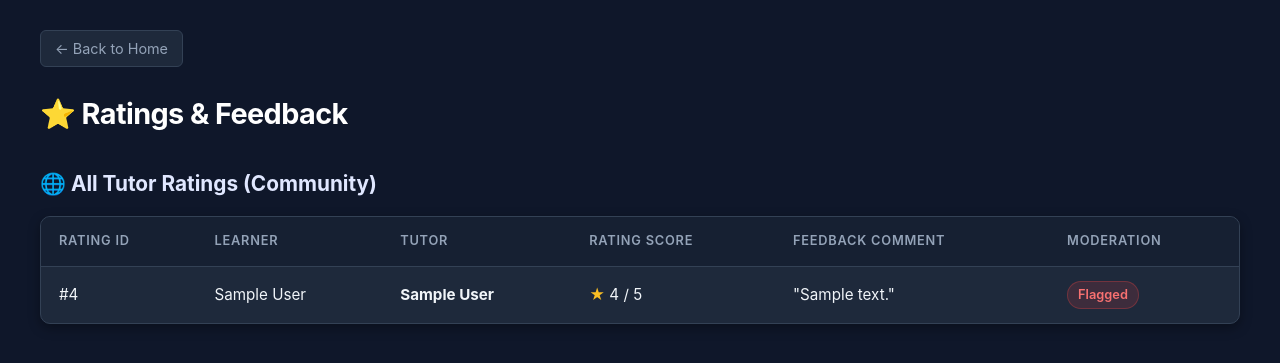
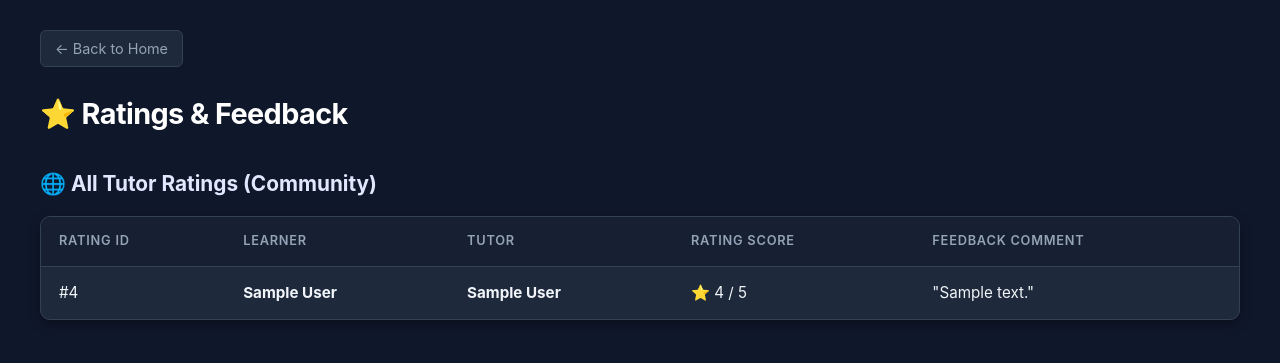
Before and after one commit to oishorjooakkhorr-cyber/Smart_Tutoring_System, a Django app: template core/templates/ratings.html in a window 1280 px wide. Shown: the top 363 px of the page. Run offline with Django 4.2, Linux system fonts and the light colour scheme; the template is opened without the code that fills it: values that come from a table or form of the project are taken from there, others are empty; tables that the repository leaves empty hold one stand-in row (values such as "Sample post").

Commit message:
Remove unused Moderation column from ratings view

```diff
--- a/core/templates/ratings.html
+++ b/core/templates/ratings.html
@@ -152,7 +152,6 @@
                     <th>Learner</th>
                     <th>Rating Score</th>
                     <th>Feedback Comment</th>
-                    <th>Moderation Status</th>
                 </tr>
             </thead>
             <tbody>
@@ -160,20 +159,13 @@
                 <tr>
                     <td>#{{ r.rating_id }}</td>
                     <td><strong>{{ r.learner.student.name }}</strong></td>
-                    <td><span style="color: #fbbf24; font-size: 1.1rem;">★</span> <strong>{{ r.rating }} / 5</strong>
+                    <td><span style="color: #fbbf24; font-size: 1.1rem;">⭐</span> <strong>{{ r.rating }} / 5</strong>
                     </td>
                     <td>"{{ r.comment }}"</td>
-                    <td>
-                        {% if r.warning %}
-                        <span class="badge-pill badge-warning">Flagged / Warning</span>
-                        {% else %}
-                        <span class="badge-pill badge-ok">Normal</span>
-                        {% endif %}
-                    </td>
                 </tr>
                 {% empty %}
                 <tr>
-                    <td colspan="5" style="text-align: center; color: var(--text-muted); padding: 25px;">You haven't
+                    <td colspan="4" style="text-align: center; color: var(--text-muted); padding: 25px;">You haven't
                         received any learner feedback ratings yet.</td>
                 </tr>
                 {% endfor %}
@@ -193,28 +185,20 @@
                 <th>Tutor</th>
                 <th>Rating Score</th>
                 <th>Feedback Comment</th>
-                <th>Moderation</th>
             </tr>
         </thead>
         <tbody>
             {% for r in ratings %}
             <tr>
                 <td>#{{ r.rating_id }}</td>
-                <td>{{ r.learner.student.name }}</td>
+                <td><strong>{{ r.learner.student.name }}</strong></td>
                 <td><strong>{{ r.tutor.student.name }}</strong></td>
-                <td><span style="color: #fbbf24;">★</span> {{ r.rating }} / 5</td>
+                <td><span style="color: #fbbf24;">⭐</span> {{ r.rating }} / 5</td>
                 <td>"{{ r.comment }}"</td>
-                <td>
-                    {% if r.warning %}
-                    <span class="badge-pill badge-warning">Flagged</span>
-                    {% else %}
-                    <span class="badge-pill badge-ok">Normal</span>
-                    {% endif %}
-                </td>
             </tr>
             {% empty %}
             <tr>
-                <td colspan="6" style="text-align: center; color: var(--text-muted); padding: 25px;">No ratings found in
+                <td colspan="5" style="text-align: center; color: var(--text-muted); padding: 25px;">No ratings found in
                     the system.</td>
             </tr>
             {% endfor %}
```
